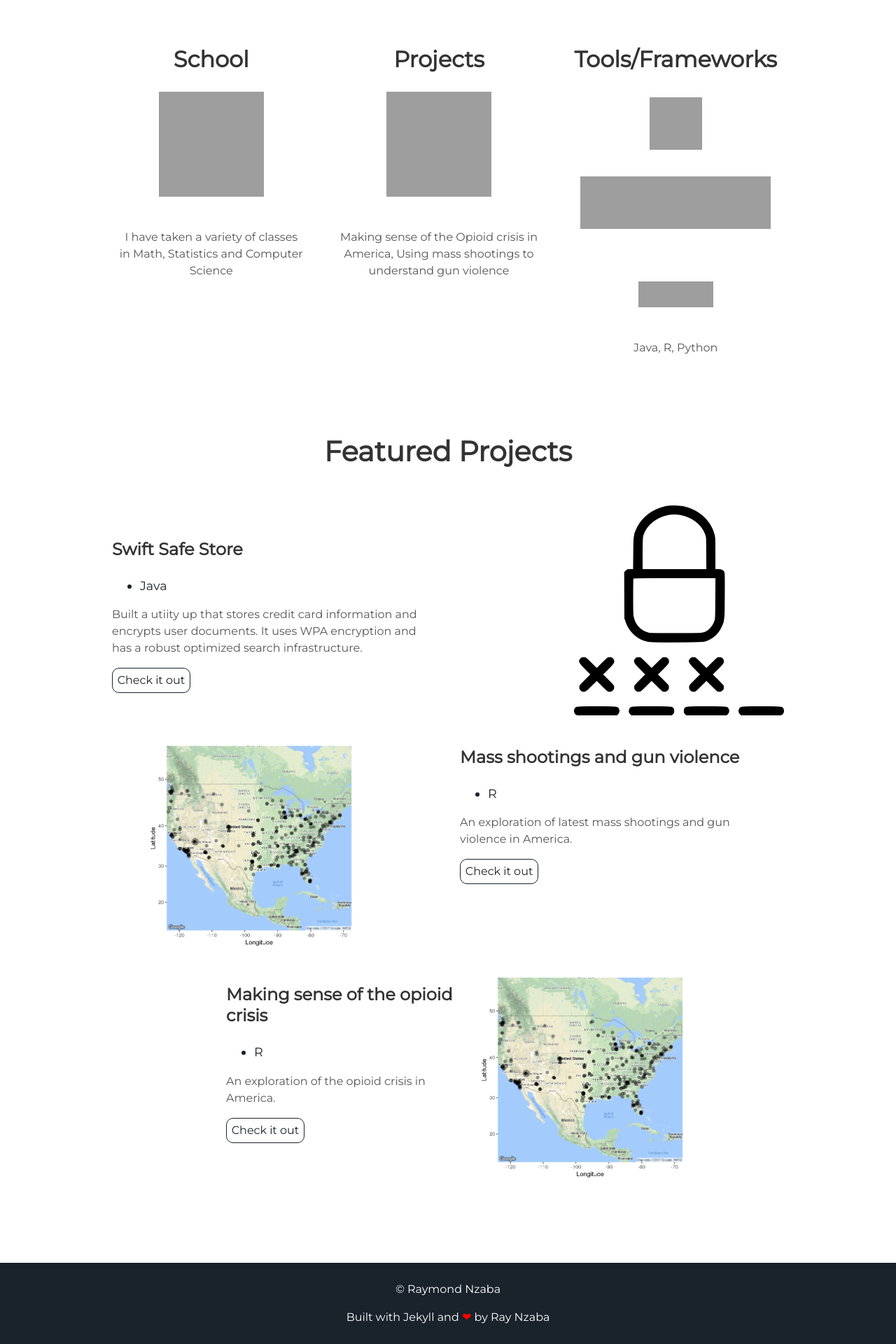
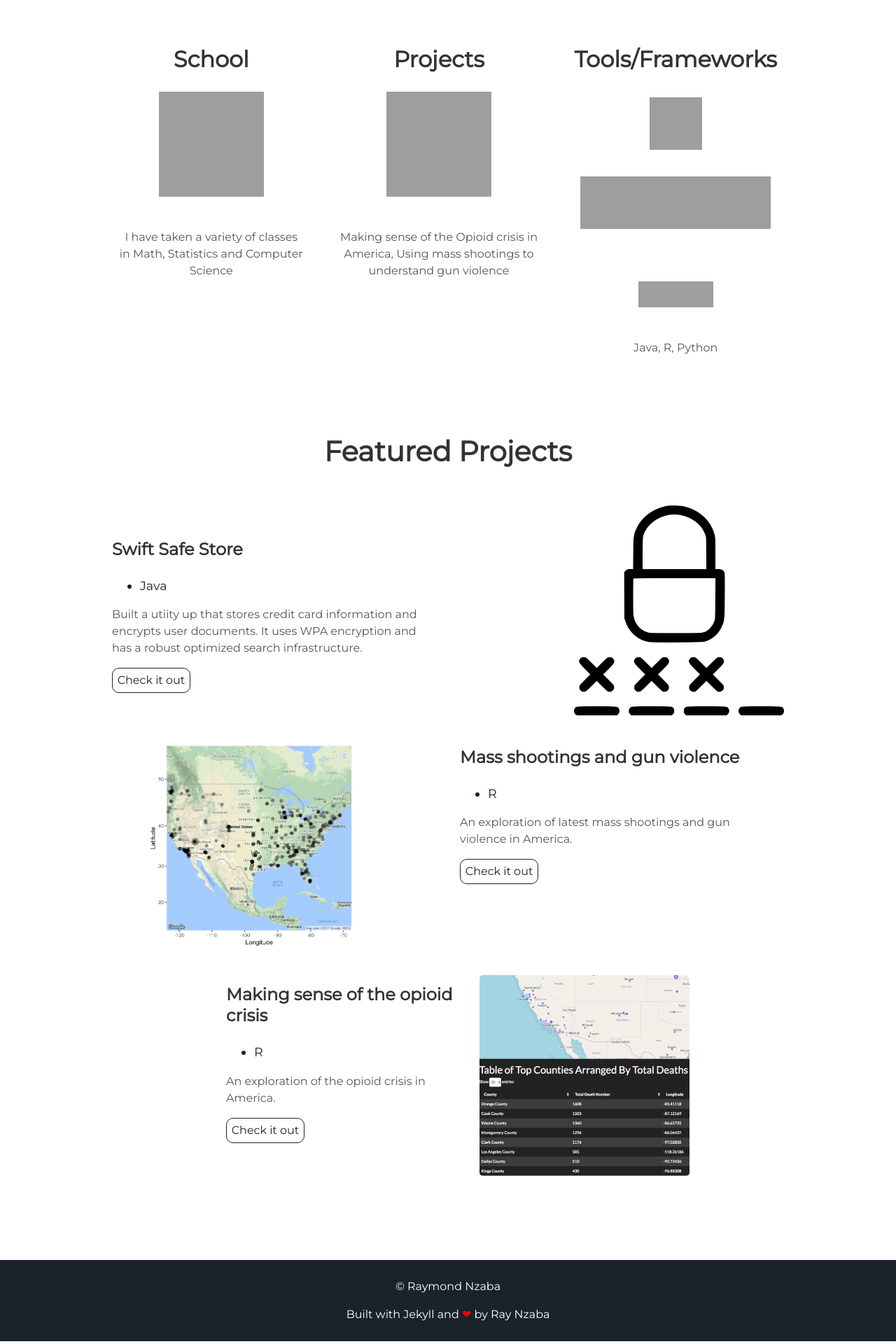
Before and after one commit to devytechie/devytechie.github.io, a Jekyll site: the page built from index.html, in a window 1280 px wide. Shown: the part 1106-3026 px from the top of the page at 70% size. Built offline with Jekyll 4.4.1, drawn with Linux system fonts in a browser that asks for light colours; grey boxes are pictures that could not be loaded.

Commit message:
Other batch

```diff
--- a/_includes/projects.html
+++ b/_includes/projects.html
@@ -30,7 +30,7 @@
 
 <div class="user-projects">
   <div class="images-right">
-    <img alt="US map" src="{{ "/assets/img/map.jpg" | prepend: site.baseurl }}" width="300" height="300"/>
+    <img alt="Shiny app" src="{{ "/assets/img/Opioid.png" | prepend: site.baseurl }}" width="300" height="300"/>
   </div>
   <div class="contents-right">
     <h3> Making sense of the opioid crisis </h3>
```
Also changed, not shown: assets/img/Opioid.png (added), src/img/Opioid.png (added).
